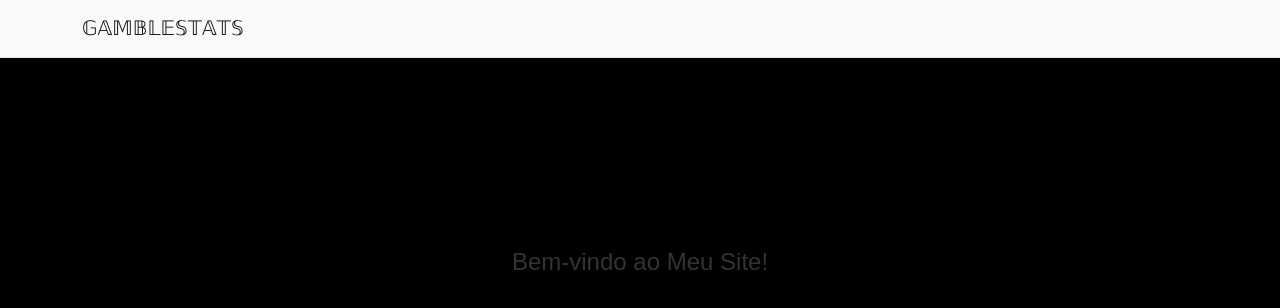
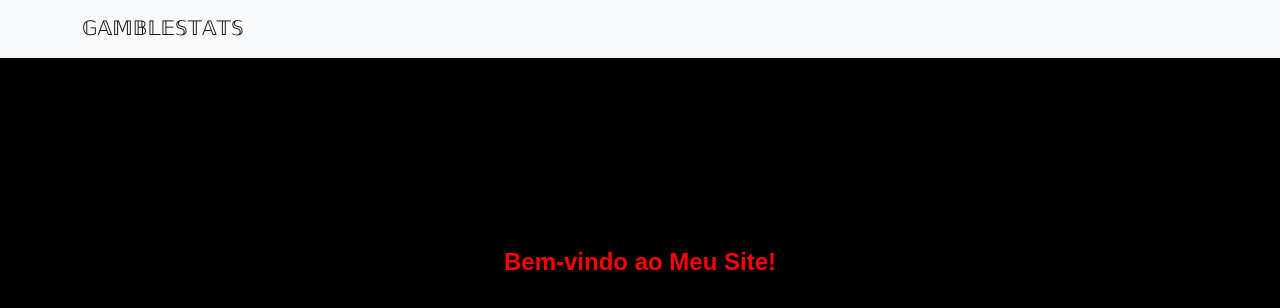
Before and after one commit to Guincky/gamblestats, a React (Create React App) app: page / in a window 1280 px wide. Shown: the top 308 px of the page. Built offline with nearby package versions, Linux system fonts and the light colour scheme.

Commit message:
Update entrada.css

```diff
--- a/src/views/entrada.css
+++ b/src/views/entrada.css
@@ -3,9 +3,10 @@
 }
 
 .titulo-bem-vindo {
-  color: #333; /* Cor do texto */
+  color: #FF0000; /* Cor do texto */
   font-family: 'Arial', sans-serif; /* Substitua 'Arial' pela fonte desejada */
   font-size: 24px; /* Tamanho da fonte */
+  font-weight: bold; /* Deixa o texto em negrito */
   /* Outros estilos desejados */
   display: inline-block; /* Permite centralizar usando text-align */
   margin-top: 170px; /* Ajuste opcional para o espaçamento superior */
```
